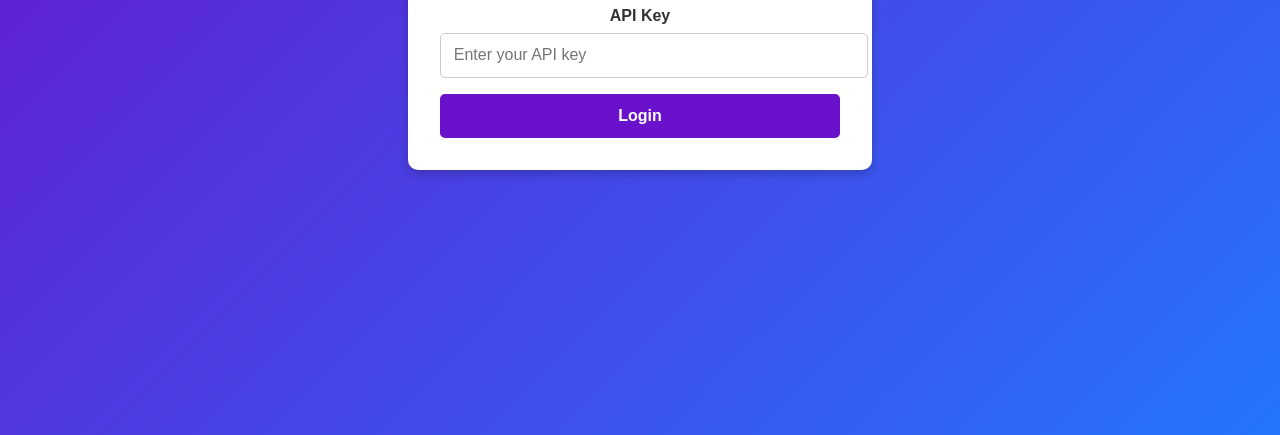
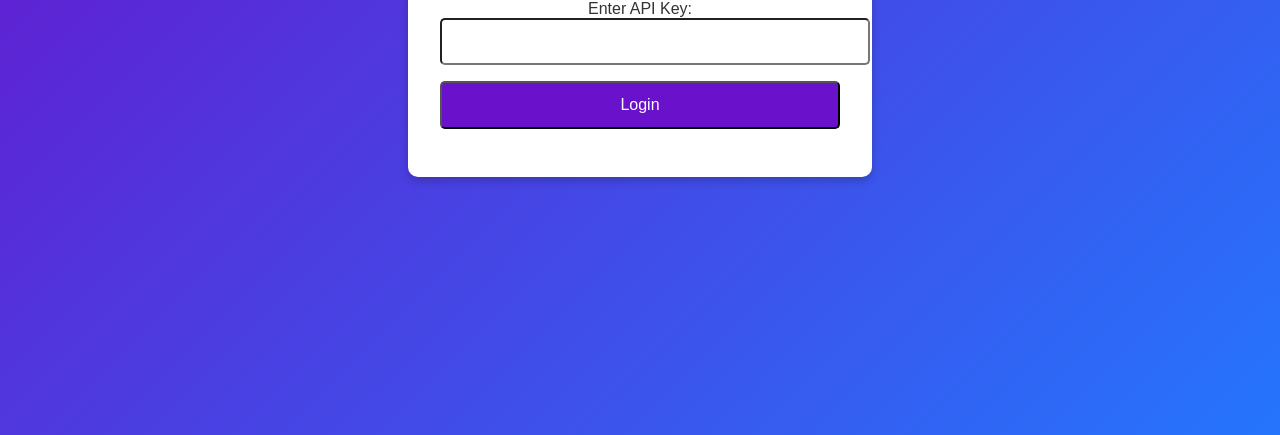
Before and after one commit to Cremattsd/goose-maverick, a plain HTML site: page templates/login.html in a window 1280 px wide. Shown: the part 365-800 px from the top of the page. Drawn offline with Linux system fonts and the light colour scheme.

Commit message:
Update login.html

```diff
--- a/templates/login.html
+++ b/templates/login.html
@@ -30,27 +30,15 @@
             margin-bottom: 1rem;
             color: #6a11cb;
         }
-        .login-container label {
-            font-weight: bold;
-            display: block;
-            margin: 1rem 0 0.5rem;
-        }
-        .login-container input {
+        .login-container input, .login-container button {
             width: 100%;
             padding: 0.8rem;
             margin-bottom: 1rem;
-            border: 1px solid #ccc;
             border-radius: 5px;
             font-size: 1rem;
         }
         .login-container button {
-            width: 100%;
-            padding: 0.8rem;
             background: #6a11cb;
-            border: none;
-            border-radius: 5px;
-            font-size: 1rem;
-            font-weight: bold;
             color: white;
             cursor: pointer;
             transition: background 0.3s;
@@ -64,8 +52,8 @@
     <div class="login-container">
         <h1>Login</h1>
         <form action="/login" method="POST">
-            <label for="api_key">API Key</label>
-            <input type="text" id="api_key" name="api_key" placeholder="Enter your API key" required>
+            <label for="api_key">Enter API Key:</label>
+            <input type="text" id="api_key" name="api_key" required>
             <button type="submit">Login</button>
         </form>
     </div>
```
